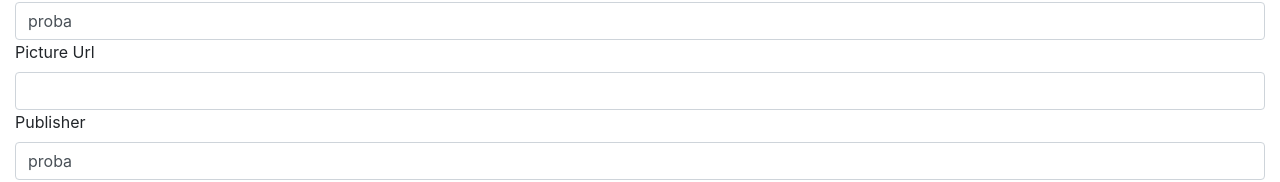
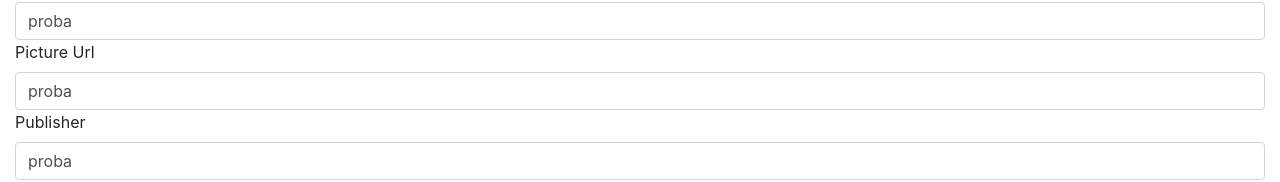
Before and after one commit to CsonkaAndrea/AllCRUD, an Angular app in the folder project-angular/: page /admin/new-product in a window 1280 px wide. Shown: the part 216-398 px from the top of the page. Built offline with nearby package versions, Linux system fonts and the light colour scheme.

Commit message:
products admin table

```diff
--- a/project-angular/src/app/components/admin/products/new-product/new-product.component.html
+++ b/project-angular/src/app/components/admin/products/new-product/new-product.component.html
@@ -11,7 +11,7 @@
           <label for="category">Product category</label>
           <input type="text" required id="category" name="category" [(ngModel)]="newProduct.productCategory" class="form-control">
           <label for="url">Picture Url</label>
-          <input type="text" required id="url" name="url" [(ngModel)]="newProduct.pictureUrl" class="form-control">
+          <input type="text" required id="url" name="url" [(ngModel)]="newProduct.pictureURL" class="form-control">
           <label for="publisher">Publisher</label>
           <input type="text" required id="publisher" name="publisher" [(ngModel)]="newProduct.publisher" class="form-control">
           <label for="price">Price</label>
--- a/project-angular/src/app/components/admin/products/new-product/new-product.component.ts
+++ b/project-angular/src/app/components/admin/products/new-product/new-product.component.ts
@@ -33,6 +33,7 @@ export class NewProductComponent implements OnInit {
           this.router.navigateByUrl('/admin/products');
       }
     );
+
   }
 
   onCancel() {
--- a/project-angular/src/app/components/admin/products/products.component.html
+++ b/project-angular/src/app/components/admin/products/products.component.html
@@ -5,7 +5,7 @@
       <input class="form-control" type="text" placeholder="Search.." [(ngModel)]="filterPhrase">
     </div>
     <div class="col-5">
-        <button class="btn btn-primary" routerLink="/admin/new-product">New product</button>
+        <!-- <button class="btn btn-primary" routerLink="/admin/new-product">New product</button> -->
     </div>
   </div>
 </div>
```
